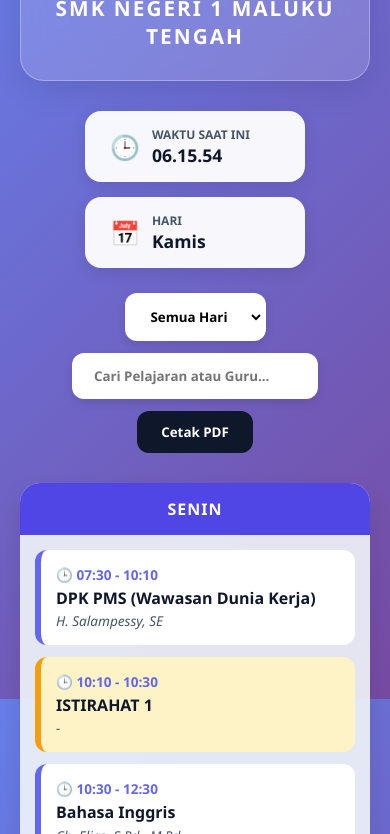
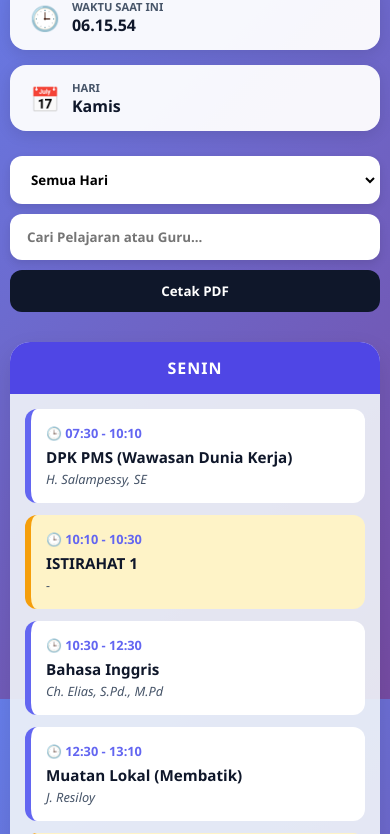
Before and after one commit to alexbahy-tech/jadwal-x-pms, a plain HTML site: page index.html in a window 390 px wide. Shown: the part 145-979 px from the top of the page. Drawn offline with Linux system fonts and the light colour scheme.

Commit message:
Update index.html

```diff
--- a/index.html
+++ b/index.html
@@ -35,14 +35,14 @@
 
         .container { max-width: 1400px; margin: 0 auto; }
 
-        /* Header & Info Bar */
+        /* Header */
         header {
             text-align: center;
-            margin-bottom: 30px;
+            margin-bottom: 25px;
             background: rgba(255, 255, 255, 0.15);
             backdrop-filter: blur(20px);
             border-radius: 24px;
-            padding: 30px;
+            padding: 25px;
             border: 1px solid rgba(255, 255, 255, 0.3);
             box-shadow: 0 8px 32px rgba(0, 0, 0, 0.1);
             color: white;
@@ -54,35 +54,33 @@
             to { opacity: 1; transform: translateY(0); }
         }
 
-        header h1 { font-size: 1.8rem; margin-bottom: 10px; text-shadow: 2px 2px 4px rgba(0,0,0,0.2); }
-        header p { font-size: 1.3rem; font-weight: 800; letter-spacing: 2px; }
+        header h1 { font-size: 1.8rem; margin-bottom: 5px; text-shadow: 2px 2px 4px rgba(0,0,0,0.2); }
+        header p { font-size: 1.1rem; font-weight: 700; letter-spacing: 1px; opacity: 0.9; }
 
+        /* Info Bar - Responsive Grid */
         .info-bar {
-            display: flex;
+            display: grid;
+            grid-template-columns: repeat(auto-fit, minmax(250px, 1fr));
             gap: 15px;
             margin-bottom: 25px;
-            flex-wrap: wrap;
-            justify-content: center;
         }
 
         .info-card {
             background: rgba(255, 255, 255, 0.95);
-            padding: 15px 25px;
+            padding: 15px 20px;
             border-radius: 16px;
             box-shadow: 0 4px 15px rgba(0,0,0,0.1);
             display: flex;
             align-items: center;
             gap: 12px;
-            min-width: 220px;
             transition: transform 0.3s ease;
         }
-        .info-card:hover { transform: translateY(-3px); }
 
-        /* Style khusus untuk mapel aktif di atas */
         .info-card.active-lesson {
             border: 2px solid var(--accent);
             background: #fffbeb;
             animation: pulse-border 2s infinite;
+            grid-column: span 1; /* Default */
         }
 
         @keyframes pulse-border {
@@ -92,30 +90,30 @@
         }
 
         .info-icon { font-size: 1.5rem; }
-        .info-text h3 { font-size: 0.75rem; color: var(--gray-600); text-transform: uppercase; }
-        .info-text p { font-size: 1.1rem; color: var(--gray-900); font-weight: 700; }
-        .info-text small { font-weight: 400; color: var(--gray-600); }
+        .info-text h3 { font-size: 0.7rem; color: var(--gray-600); text-transform: uppercase; margin-bottom: 2px; }
+        .info-text p { font-size: 1rem; color: var(--gray-900); font-weight: 700; line-height: 1.2; }
+        .info-text small { font-weight: 400; color: var(--gray-600); font-size: 0.8rem; }
 
         /* Controls */
         .controls {
             display: flex;
-            gap: 12px;
+            gap: 10px;
             margin-bottom: 30px;
             justify-content: center;
             flex-wrap: wrap;
         }
 
         select, input {
-            padding: 12px 20px;
+            padding: 12px 15px;
             border-radius: 12px;
             border: 2px solid transparent;
             background: white;
             box-shadow: 0 4px 10px rgba(0,0,0,0.1);
             font-weight: 600;
             outline: none;
-            transition: all 0.3s ease;
+            flex: 1;
+            min-width: 200px;
         }
-        select:focus, input:focus { border-color: var(--primary-light); }
 
         .btn-print {
             padding: 12px 24px;
@@ -127,12 +125,11 @@
             cursor: pointer;
             transition: all 0.3s ease;
         }
-        .btn-print:hover { background: black; transform: scale(1.05); }
 
-        /* Schedule Grid & Columns */
+        /* Schedule Grid */
         .schedule-grid {
             display: grid;
-            grid-template-columns: repeat(auto-fit, minmax(280px, 1fr));
+            grid-template-columns: repeat(auto-fit, minmax(300px, 1fr));
             gap: 20px;
         }
 
@@ -161,74 +158,67 @@
 
         .day-content { padding: 15px; }
 
-        /* Cards & Animations */
-        @keyframes fadeInSlide {
-            from { opacity: 0; transform: translateY(20px); }
-            to { opacity: 1; transform: translateY(0); }
-        }
-
-        @keyframes pulse-glow {
-            0% { box-shadow: 0 0 0 0 rgba(99, 102, 241, 0.4); }
-            70% { box-shadow: 0 0 0 10px rgba(99, 102, 241, 0); }
-            100% { box-shadow: 0 0 0 0 rgba(99, 102, 241, 0); }
-        }
-
         .card {
             background: white;
             border-radius: 12px;
             padding: 15px;
             margin-bottom: 12px;
             border-left: 6px solid var(--primary);
-            transition: all 0.3s cubic-bezier(0.25, 0.8, 0.25, 1);
             position: relative;
-            animation: fadeInSlide 0.5s ease forwards;
+            transition: transform 0.2s;
         }
-
-        .card:hover {
-            transform: translateY(-5px);
-            box-shadow: 0 10px 20px rgba(0,0,0,0.1);
-            border-left-width: 10px;
-        }
-
-        .card.istirahat {
-            background: #fef3c7;
-            border-left-color: #f59e0b;
-        }
-        .card.istirahat:hover { background: #fffbeb; }
 
         .card.active {
             background: #e0e7ff;
             border-color: #4338ca;
-            animation: pulse-glow 2s infinite;
             transform: scale(1.02);
-            z-index: 1;
+            box-shadow: 0 5px 15px rgba(79, 70, 229, 0.2);
         }
 
-        .time { font-size: 0.85rem; font-weight: 800; color: var(--primary); display: block; margin-bottom: 5px; }
-        .subject { font-size: 1rem; font-weight: 700; color: var(--gray-900); margin-bottom: 3px; line-height: 1.2; }
-        .teacher { font-size: 0.85rem; color: var(--gray-600); font-style: italic; }
+        .card.istirahat { background: #fef3c7; border-left-color: #f59e0b; }
+
+        .time { font-size: 0.8rem; font-weight: 800; color: var(--primary); display: block; margin-bottom: 5px; }
+        .subject { font-size: 0.95rem; font-weight: 700; color: var(--gray-900); margin-bottom: 3px; }
+        .teacher { font-size: 0.8rem; color: var(--gray-600); font-style: italic; }
 
         .badge-now {
             background: var(--accent);
             color: white;
             padding: 2px 8px;
             border-radius: 20px;
-            font-size: 0.65rem;
+            font-size: 0.6rem;
             font-weight: 800;
             float: right;
-            animation: blink 1.5s infinite;
         }
 
-        @keyframes blink {
-            0%, 100% { opacity: 1; }
-            50% { opacity: 0.5; }
+        /* MEDIA QUERIES UNTUK HP */
+        @media (max-width: 600px) {
+            body { padding: 10px; }
+
+            header { padding: 20px 10px; border-radius: 16px; }
+            header h1 { font-size: 1.3rem; }
+            header p { font-size: 0.9rem; }
+
+            .info-bar {
+                grid-template-columns: 1fr; /* Kartu menumpuk vertikal di HP */
+            }
+
+            .info-card.active-lesson {
+                order: -1; /* Memaksa kartu "Sedang Berlangsung" paling atas di HP */
+            }
+
+            .controls { flex-direction: column; }
+            select, input, .btn-print { width: 100%; min-width: unset; }
+
+            .schedule-grid {
+                grid-template-columns: 1fr;
+            }
         }
 
         @media print {
-            .controls, header p, .badge-now, #top-active-card { display: none; }
+            .controls, .badge-now, #top-active-card { display: none; }
             body { background: white; padding: 0; }
-            .day-column { box-shadow: none; border: 1px solid #ccc; margin-bottom: 20px; }
-            .card { break-inside: avoid; border: 1px solid #eee; border-left: 6px solid #444; }
+            .day-column { break-inside: avoid; margin-bottom: 20px; }
         }
     </style>
 </head>
@@ -283,7 +273,6 @@
 <script>
 const rawData = {
     "schedule": [
-        // SENIN
         { "day": "Sen", "time": "07:30 - 10:10", "subject": "DPK PMS (Wawasan Dunia Kerja)", "teacher": "H. Salampessy, SE" },
         { "day": "Sen", "time": "10:10 - 10:30", "subject": "ISTIRAHAT 1", "teacher": "-", "type": "break" },
         { "day": "Sen", "time": "10:30 - 12:30", "subject": "Bahasa Inggris", "teacher": "Ch. Elias, S.Pd., M.Pd" },
@@ -291,26 +280,23 @@ const rawData = {
         { "day": "Sen", "time": "13:10 - 13:30", "subject": "ISTIRAHAT 2", "teacher": "-", "type": "break" },
         { "day": "Sen", "time": "13:30 - 15:30", "subject": "Muatan Lokal (Membatik)", "teacher": "J. Resiloy" },
 
-        // SELASA
         { "day": "Sel", "time": "07:30 - 08:50", "subject": "Seni Musik", "teacher": "R.A. Ririhena" },
-	{ "day": "Sel", "time": "08:50 - 10:10", "subject": "Kokurikuler PJBL", "teacher": "B.W. Tanamal, S.Pd" },
+        { "day": "Sel", "time": "08:50 - 10:10", "subject": "Kokurikuler PJBL", "teacher": "B.W. Tanamal, S.Pd" },
         { "day": "Sel", "time": "10:10 - 10:30", "subject": "ISTIRAHAT 1", "teacher": "-", "type": "break" },
-	{ "day": "Sel", "time": "10:30 - 11:10", "subject": "Kokurikuler PJBL", "teacher": "B.W. Tanamal, S.Pd" },
+        { "day": "Sel", "time": "10:30 - 11:10", "subject": "Kokurikuler PJBL", "teacher": "B.W. Tanamal, S.Pd" },
         { "day": "Sel", "time": "11:10 - 13:10", "subject": "Bahasa Indonesia", "teacher": "Suharja Duhalim, S.Pd" },
         { "day": "Sel", "time": "13:10 - 13:30", "subject": "ISTIRAHAT 2", "teacher": "-", "type": "break" },
         { "day": "Sel", "time": "13:30 - 15:30", "subject": "Informatika", "teacher": "S. Pattiradjawane" },
 
-        // RABU
         { "day": "Rab", "time": "07:30 - 08:50", "subject": "Kokurikuler PJBL", "teacher": "B.W. Tanamal, S.Pd" },
-	{ "day": "Rab", "time": "08:50 - 10:10", "subject": "Penjasorkes", "teacher": "O.A. Lawalata, S.Pd" },
+        { "day": "Rab", "time": "08:50 - 10:10", "subject": "Penjasorkes", "teacher": "O.A. Lawalata, S.Pd" },
         { "day": "Rab", "time": "10:10 - 10:30", "subject": "ISTIRAHAT 1", "teacher": "-", "type": "break" },
-	{ "day": "Rab", "time": "10:30 - 11:10", "subject": "Penjasorkes", "teacher": "O.A. Lawalata, S.Pd" },
+        { "day": "Rab", "time": "10:30 - 11:10", "subject": "Penjasorkes", "teacher": "O.A. Lawalata, S.Pd" },
         { "day": "Rab", "time": "11:10 - 12:30", "subject": "Pendidikan Pancasila", "teacher": "E.A. Wacanno, S.Pd" },
         { "day": "Rab", "time": "12:30 - 13:10", "subject": "DPK PMS (Kecakapan Kerja)", "teacher": "Kalsum Mony, S.Pd" },
         { "day": "Rab", "time": "13:10 - 13:30", "subject": "ISTIRAHAT 2", "teacher": "-", "type": "break" },
         { "day": "Rab", "time": "13:30 - 15:30", "subject": "DPK PMS (Lanjutan)", "teacher": "Kalsum Mony, S.Pd" },
 
-        // KAMIS
         { "day": "Kam", "time": "07:30 - 10:10", "subject": "DPK PMS (K3 & Budaya Kerja)", "teacher": "D. Simaela, S.Pd" },
         { "day": "Kam", "time": "10:10 - 10:30", "subject": "ISTIRAHAT 1", "teacher": "-", "type": "break" },
         { "day": "Kam", "time": "10:30 - 12:30", "subject": "Matematika", "teacher": "R. E. Ruhukail, S.Pd., M.Pd" },
@@ -318,7 +304,6 @@ const rawData = {
         { "day": "Kam", "time": "13:10 - 13:30", "subject": "ISTIRAHAT 2", "teacher": "-", "type": "break" },
         { "day": "Kam", "time": "13:30 - 14:50", "subject": "Projek IPAS (Lanjutan)", "teacher": "Boki Tuasikal, S.Pd" },
 
-        // JUMAT
         { "day": "Jum", "time": "07:30 - 10:10", "subject": "Pendidikan Agama (PAI/PAK)", "teacher": "Djurniaty / F.L. Pelletimu" },
         { "day": "Jum", "time": "10:10 - 10:30", "subject": "ISTIRAHAT 1", "teacher": "-", "type": "break" },
         { "day": "Jum", "time": "10:30 - 11:50", "subject": "Projek IPAS", "teacher": "Boki Tuasikal, S.Pd" }
@@ -336,7 +321,7 @@ function checkActive(timeStr, dayAbbr) {
         return h * 60 + m;
     };
     const current = now.getHours() * 60 + now.getMinutes();
-    return current >= parse(start) && current <= parse(end);
+    return current >= parse(start) && current < parse(end);
 }
 
 function render() {
@@ -347,7 +332,7 @@ function render() {
     container.innerHTML = '';
     const days = filter === 'all' ? ['Sen', 'Sel', 'Rab', 'Kam', 'Jum'] : [filter];
 
-    days.forEach((d, dayIndex) => {
+    days.forEach((d) => {
         const dayItems = rawData.schedule.filter(i =>
             i.day === d && (i.subject.toLowerCase().includes(search) || i.teacher.toLowerCase().includes(search))
         );
@@ -356,19 +341,14 @@ function render() {
             const dayName = { Sen: 'Senin', Sel: 'Selasa', Rab: 'Rabu', Kam: 'Kamis', Jum: 'Jumat' }[d];
             const col = document.createElement('div');
             col.className = 'day-column';
-            col.style.animationDelay = `${dayIndex * 0.1}s`;
-
             col.innerHTML = `<div class="day-header ${dayName.toLowerCase()}">${dayName}</div><div class="day-content"></div>`;
 
-            dayItems.forEach((item, itemIndex) => {
+            dayItems.forEach((item) => {
                 const isActive = checkActive(item.time, item.day);
                 const card = document.createElement('div');
                 card.className = `card ${item.type === 'break' ? 'istirahat' : ''} ${isActive ? 'active' : ''}`;
-
-                card.style.animationDelay = `${(dayIndex * 0.2) + (itemIndex * 0.05)}s`;
-
                 card.innerHTML = `
-                    <span class="time">🕒 ${item.time} ${isActive ? '<span class="badge-now">AKTIF SEKARANG</span>' : ''}</span>
+                    <span class="time">🕒 ${item.time} ${isActive ? '<span class="badge-now">AKTIF</span>' : ''}</span>
                     <div class="subject">${item.subject}</div>
                     <div class="teacher">${item.teacher}</div>
                 `;
@@ -383,9 +363,9 @@ function updateClock() {
     const now = new Date();
     document.getElementById('current-time').textContent = now.toLocaleTimeString('id-ID');
     const dayNames = ['Minggu', 'Senin', 'Selasa', 'Rabu', 'Kamis', 'Jumat', 'Sabtu'];
-    document.getElementById('current-day').textContent = dayNames[now.getDay()];
+    const currentDayName = dayNames[now.getDay()];
+    document.getElementById('current-day').textContent = currentDayName;
 
-    // LOGIKA UPDATE MAPEL AKTIF DI ATAS
     const activeLesson = rawData.schedule.find(item => checkActive(item.time, item.day));
     const topCard = document.getElementById('top-active-card');
     const topSubject = document.getElementById('top-active-subject');
@@ -394,7 +374,7 @@ function updateClock() {
         topCard.style.display = 'flex';
         let displayText = activeLesson.subject;
         if (activeLesson.teacher !== "-") {
-            displayText += `<br><small>Bersama: ${activeLesson.teacher}</small>`;
+            displayText += `<br><small>Oleh: ${activeLesson.teacher}</small>`;
         }
         topSubject.innerHTML = displayText;
     } else {
@@ -408,7 +388,6 @@ setInterval(updateClock, 1000);
 document.getElementById('filter-day').addEventListener('change', render);
 document.getElementById('search-input').addEventListener('input', render);
 
-// Initial Load
 updateClock();
 render();
 </script>
```
